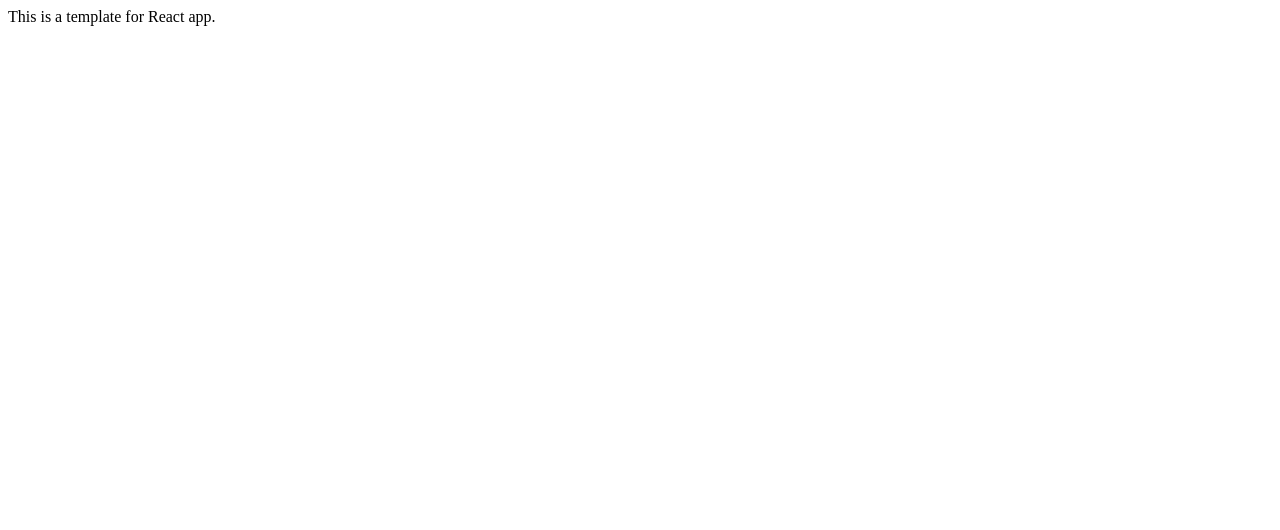
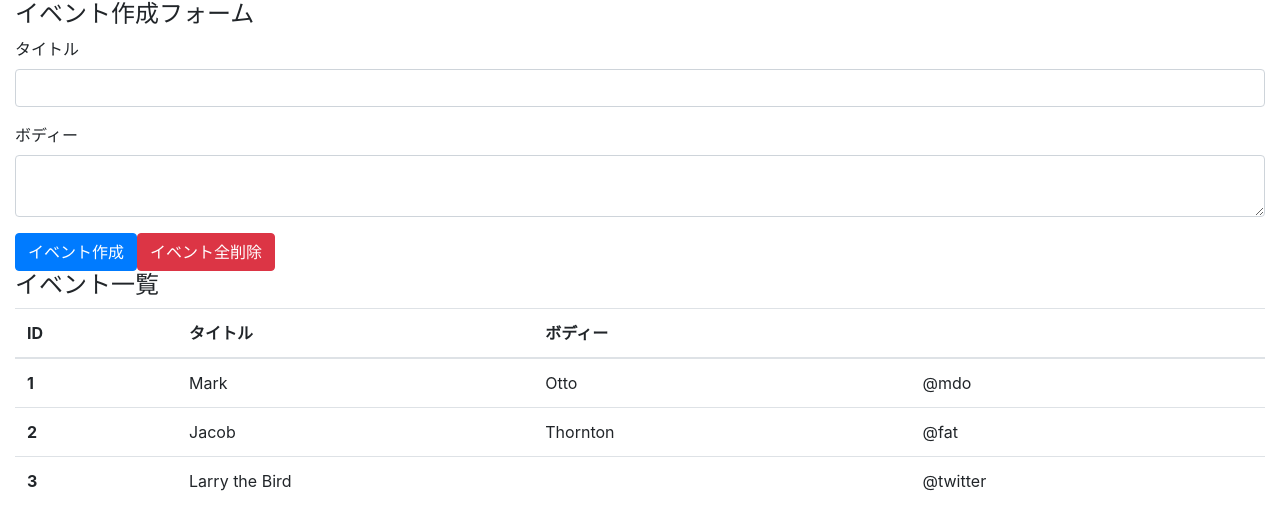
Before and after one commit to kynefuk/react-hooks, a React (Create React App) app: page / in a window 1280 px wide. Shown: the top 530 px of the page. Built offline with nearby package versions, Linux system fonts and the light colour scheme.

Commit message:
add-bootstrap

```diff
--- a/package.json
+++ b/package.json
@@ -6,6 +6,7 @@
     "@testing-library/jest-dom": "^4.2.4",
     "@testing-library/react": "^9.3.2",
     "@testing-library/user-event": "^7.1.2",
+    "bootstrap": "4.3.1",
     "react": "^16.13.1",
     "react-dom": "^16.13.1",
     "react-scripts": "3.4.1"
--- a/src/App.js
+++ /dev/null
@@ -1,11 +0,0 @@
-import React from 'react';
-
-const App = () =>  {
-  return (
-    <div>
-        This is a template for React app.
-    </div>
-  );
-}
-
-export default App;
--- /dev/null
+++ b/src/components/App.js
@@ -0,0 +1,57 @@
+import React from 'react';
+
+import 'bootstrap/dist/css/bootstrap.min.css';
+
+const App = () =>  {
+  return (
+    <div className='container-fluid'>
+      <h4>イベント作成フォーム</h4>
+      <form>
+        <div className='form-group'>
+          <label htmlFor='formEventTitle'>タイトル</label>
+          <input className='form-control' id='formEventTitle' />
+        </div>
+        <div class='form-group'>
+          <label htmlFor='formEventBody'>ボディー</label>
+          <textarea className='form-control' id='formEventBody' />
+        </div>
+        <button className='btn btn-primary'>イベント作成</button>
+        <button className='btn btn-danger'>イベント全削除</button>
+      </form>
+
+      <h4>イベント一覧</h4>
+
+      <table className='table table-hover'>
+        <thead>
+          <tr>
+            <th scope='col'>ID</th>
+            <th scope='col'>タイトル</th>
+            <th scope='col'>ボディー</th>
+            <th scope='col'></th>
+          </tr>
+        </thead>
+        <tbody>
+          <tr>
+            <th scope='row'>1</th>
+            <td>Mark</td>
+            <td>Otto</td>
+            <td>@mdo</td>
+          </tr>
+          <tr>
+            <th scope='row'>2</th>
+            <td>Jacob</td>
+            <td>Thornton</td>
+            <td>@fat</td>
+          </tr>
+          <tr>
+            <th scope='row'>3</th>
+            <td colspan='2'>Larry the Bird</td>
+            <td>@twitter</td>
+          </tr>
+        </tbody>
+      </table>
+    </div>
+  );
+}
+
+export default App;
--- a/src/index.js
+++ b/src/index.js
@@ -1,6 +1,6 @@
 import React from 'react';
 import ReactDOM from 'react-dom';
-import App from './App';
+import App from './components/App';
 
 ReactDOM.render(
   <React.StrictMode>
```
Also changed, not shown: 1 other file (tests, documents, lock files or other folders).
